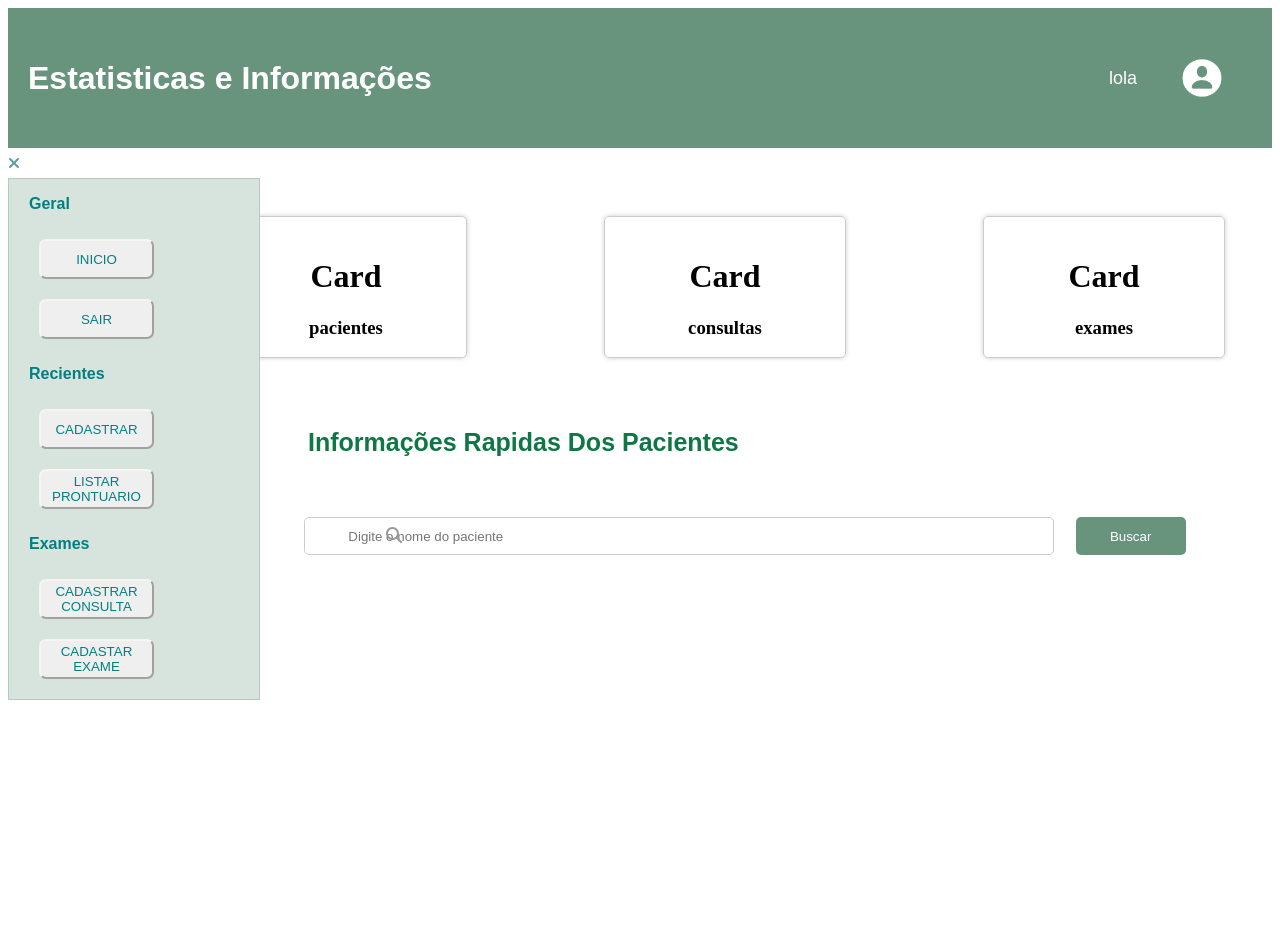
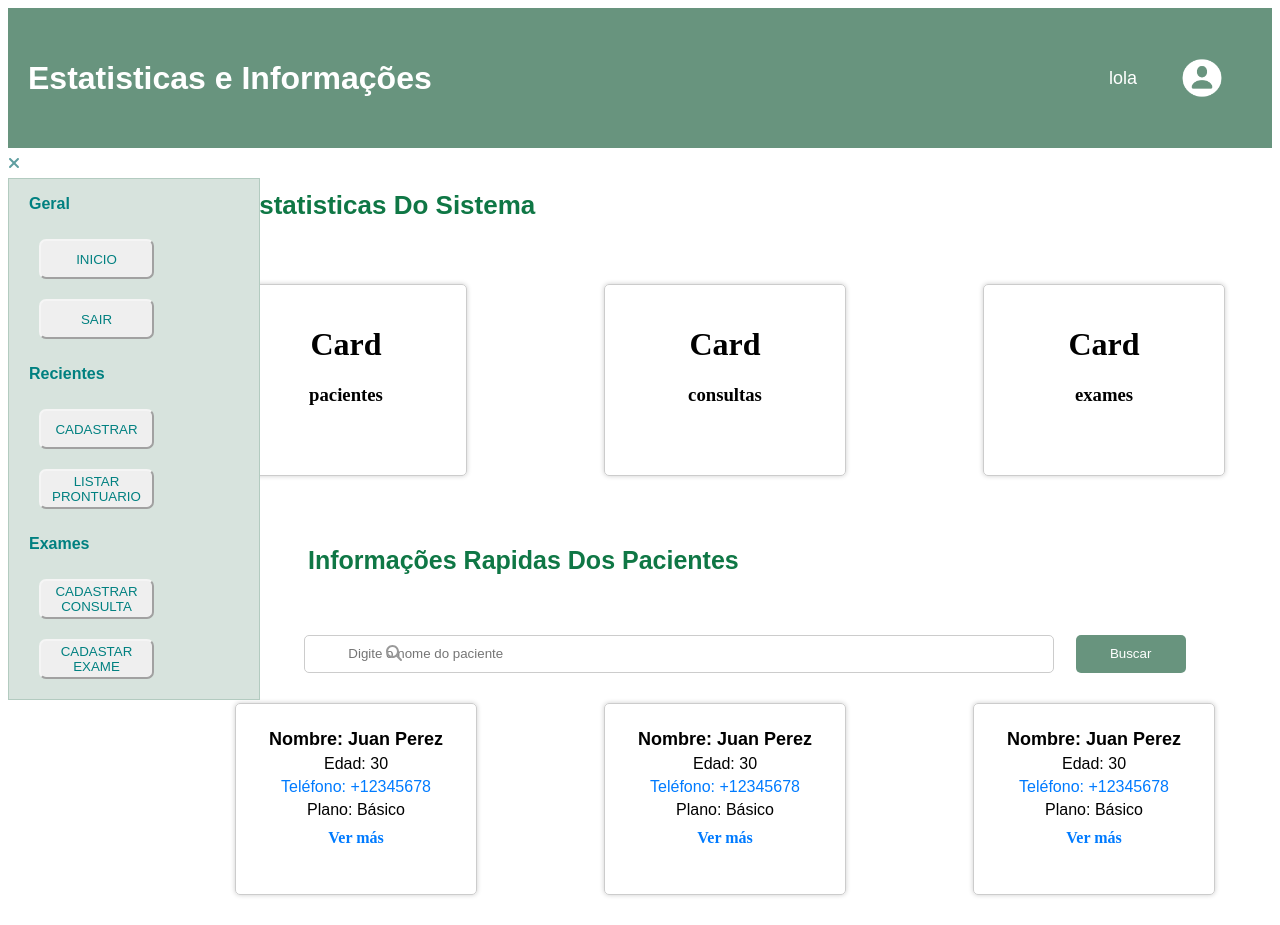
Before and after one commit to miche0077/labMedicine, a React (Vite) app: page /paginaDeInicio in a window 1280 px wide. Before the commit the page ends 800 px from the top, so only its background shows below. Built offline with nearby package versions, Linux system fonts and the light colour scheme.

Commit message:
cards info pacientes

```diff
--- a/src/components/EstatisticasDoSistema/estatisticasDoSistema.css
+++ b/src/components/EstatisticasDoSistema/estatisticasDoSistema.css
@@ -19,12 +19,15 @@
   transition: transform 0.2s;
   margin-right: -70px;
   margin-left: 100px;
-
+ cursor: pointer;
  }
   .estatisticas-titulo {
-    font-size: 18px;
-    margin-bottom: 10px;
-    color: #333;
+    font-size: 26px;
+    margin-bottom: 5%;
+    margin-left: 18%;
+    color: #0f7745;
+    font-family: Ubuntu, sans-serif;
+
   }
 
   .estatisticas-valor {
--- /dev/null
+++ b/src/components/InfoPacientesCard/InfoPacientesCard.jsx
@@ -0,0 +1,39 @@
+import "./infoPacientesCard.css";
+
+function InformacoesPacientesCard() {
+  return (
+    <div className="info-container">
+      <div className="card-container">
+        <div className="card">
+          <p className="card-nome">Nombre: Juan Perez</p>
+          <p className="card-edad">Edad: 30</p>
+          <p className="card-tel">Teléfono: +12345678</p>
+          <p className="card-plano">Plano: Básico</p>
+          <a className="ver-mas" href="/details">
+            Ver más
+          </a>
+        </div>
+        <div className="card">
+          <p className="card-nome">Nombre: Juan Perez</p>
+          <p className="card-edad">Edad: 30</p>
+          <p className="card-tel">Teléfono: +12345678</p>
+          <p className="card-plano">Plano: Básico</p>
+          <a className="ver-mas" href="/details">
+            Ver más
+          </a>
+        </div>
+        <div className="card">
+          <p className="card-nome">Nombre: Juan Perez</p>
+          <p className="card-edad">Edad: 30</p>
+          <p className="card-tel">Teléfono: +12345678</p>
+          <p className="card-plano">Plano: Básico</p>
+          <a className="ver-mas" href="/details">
+            Ver más
+          </a>
+        </div>
+      </div>
+    </div>
+  );
+}
+
+export default InformacoesPacientesCard;
--- /dev/null
+++ b/src/components/InfoPacientesCard/infoPacientesCard.css
@@ -0,0 +1,37 @@
+.info-container{
+  margin: 30px;
+  }
+
+  .card{
+    height: 150px;
+  }
+  .card-nome {
+    font-size: 18px;
+    font-weight: bold;
+    margin: 5px 0;
+    font-family: Ubuntu, sans-serif;
+  }
+
+  .card-edad,
+  .card-tel,
+  .card-plano {
+    font-size: 16px;
+    margin: 5px 0;
+    font-family: Ubuntu, sans-serif;
+  }
+
+  .card-tel {
+    color: #007bff
+  }
+
+ .ver-mas{
+    text-decoration: none;
+    color: #007bff;
+    font-weight: bold;
+    display: block;
+    margin-top: 10px;
+  }
+
+  .ver-mas:hover {
+    text-decoration: none;
+  }
--- a/src/pages/paginaDeInicio/paginaDeInicio.jsx
+++ b/src/pages/paginaDeInicio/paginaDeInicio.jsx
@@ -3,6 +3,7 @@ import Toolbar from "../../components/Toolbar/Toolbar";
 import imgUser from "../../assets/images/img-user.png";
 import EstatisticasDoSistema from "../../components/EstatisticasDoSistema/EstatisticasDoSistema";
 import InformacoesRapidasDoPaciente from "../../components/InformacoesRapidasDoPacientes/InformacoesRapidas";
+import InformacionesPacientesCard from "../../components/InfoPacientesCard/InfoPacientesCard";
 
 
 
@@ -14,6 +15,7 @@ function PaginaDeInicio(){
         <LateralMenu />
         <EstatisticasDoSistema />
         <InformacoesRapidasDoPaciente />
+        <InformacionesPacientesCard />
     </div>
     )
 }
```
